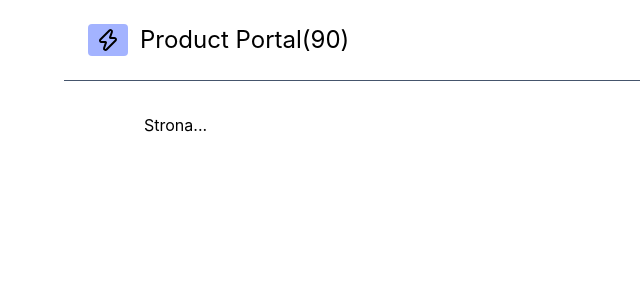
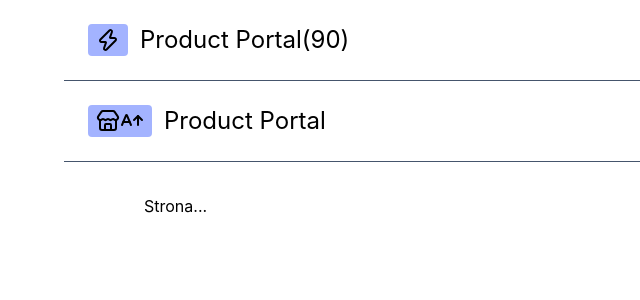
Before and after one commit to michaljabi/20260622-react, a React (Vite) app in the folder product-portal/: page / in a window 1280 px wide. Shown: the top 300 px of the page, without its empty margins (0-640 px from the left). Built offline with nearby package versions, Linux system fonts and the light colour scheme.

Commit message:
sidequest(9.1): menu icons passed form Parent, or chosen from closed list.

```diff
--- a/product-portal/src/App.tsx
+++ b/product-portal/src/App.tsx
@@ -2,6 +2,7 @@
 // import { Sample } from "./common/Sample.tsx";
 // import { Sample as SampleAlias } from "./common/Sample.tsx";
 
+import { Store } from "lucide-react";
 import { Header } from "./common/Header.tsx";
 
 function App() {
@@ -12,6 +13,7 @@ function App() {
   return (
     <div className="min-h-full">
       <Header itemsCount={90} />
+      <Header icon={<Store />} iconName="up" />
       {/* <Header title="Product Store"/>
       <Header title="Product Site"/> */}
       <main className="mx-auto max-w-5xl px-4 py-8">
--- a/product-portal/src/common/Header.tsx
+++ b/product-portal/src/common/Header.tsx
@@ -5,34 +5,44 @@ Trick, żeby pozbyć się komunikatów o błędach jeśli nie użyjemy Zap!
 // @ts-ignore
 // eslint-disable-next-line
 */
-import { Zap } from 'lucide-react'
+import { Zap, Menu, AArrowUp } from "lucide-react";
 
 // Dobra praktyka w TS to pokazanie na górze komponentu jego wartości
 // WEJŚCOWYCH czyli props
 type HeaderProps = {
-    title?: string;
-    itemsCount?: number;
-}
+  title?: string;
+  itemsCount?: number;
+  icon?: React.ReactNode;
+  iconName?: 'menu' | 'up';
+};
 
+export function Header({
+  title = "Product Portal",
+  itemsCount,
+  icon = <Zap />,
+  iconName,
+}: HeaderProps) {
+  // Zawężamy listę możliwych ikon
+  const PossibleIcons = {
+    menu: <Menu />,
+    up: <AArrowUp />,
+  }
 
-export function Header({ title = 'Product Portal', itemsCount }: HeaderProps) {
   return (
     <header className="mx-auto max-w-6xl flex items-center p-3 md:p-6 border-slate-600 border-b">
-       {/* https://developer.mozilla.org/en-US/docs/Web/JavaScript/Reference/Operators/Conditional_operator */}
-       {/* https://developer.mozilla.org/en-US/docs/Glossary/Falsy */}
+      {/* https://developer.mozilla.org/en-US/docs/Web/JavaScript/Reference/Operators/Conditional_operator */}
+      {/* https://developer.mozilla.org/en-US/docs/Glossary/Falsy */}
 
-      <div className="mr-3 bg-indigo-300 text-black p-1 px-2 rounded">
-        <Zap />
+      <div className="mr-3 flex bg-indigo-300 text-black p-1 px-2 rounded">
+        {icon} { iconName ? PossibleIcons[iconName] : ''}
       </div>
-       <span className="md:text-xl lg:text-2xl mr-6">{title}{itemsCount ? '(' + itemsCount + ')' : '' }</span>
+      <span className="md:text-xl lg:text-2xl mr-6">
+        {title}
+        {itemsCount ? "(" + itemsCount + ")" : ""}
+      </span>
     </header>
   );
 }
-
-
-
-
-
 
 // Użycie na JSX można sobie "pods spodem" wyobrazić tak:
 //Header({title: 'Product Portal'})
```
